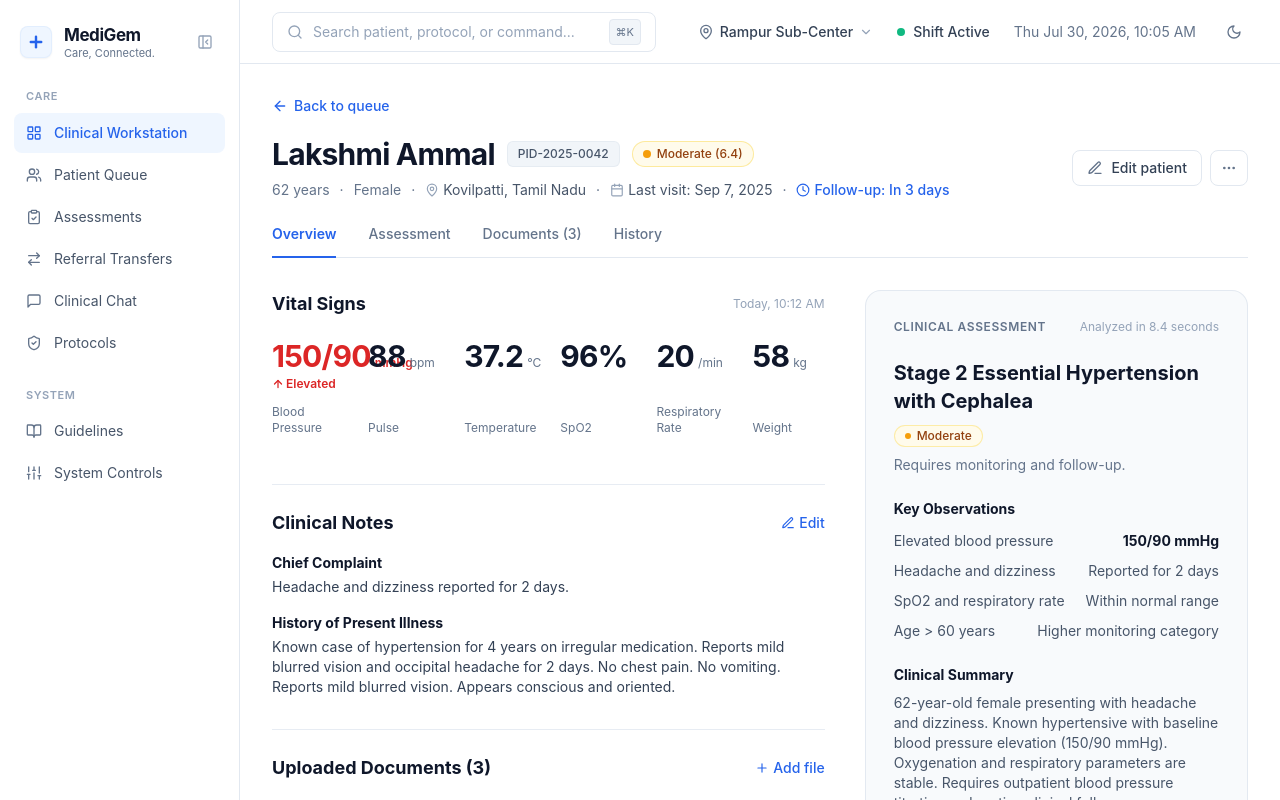
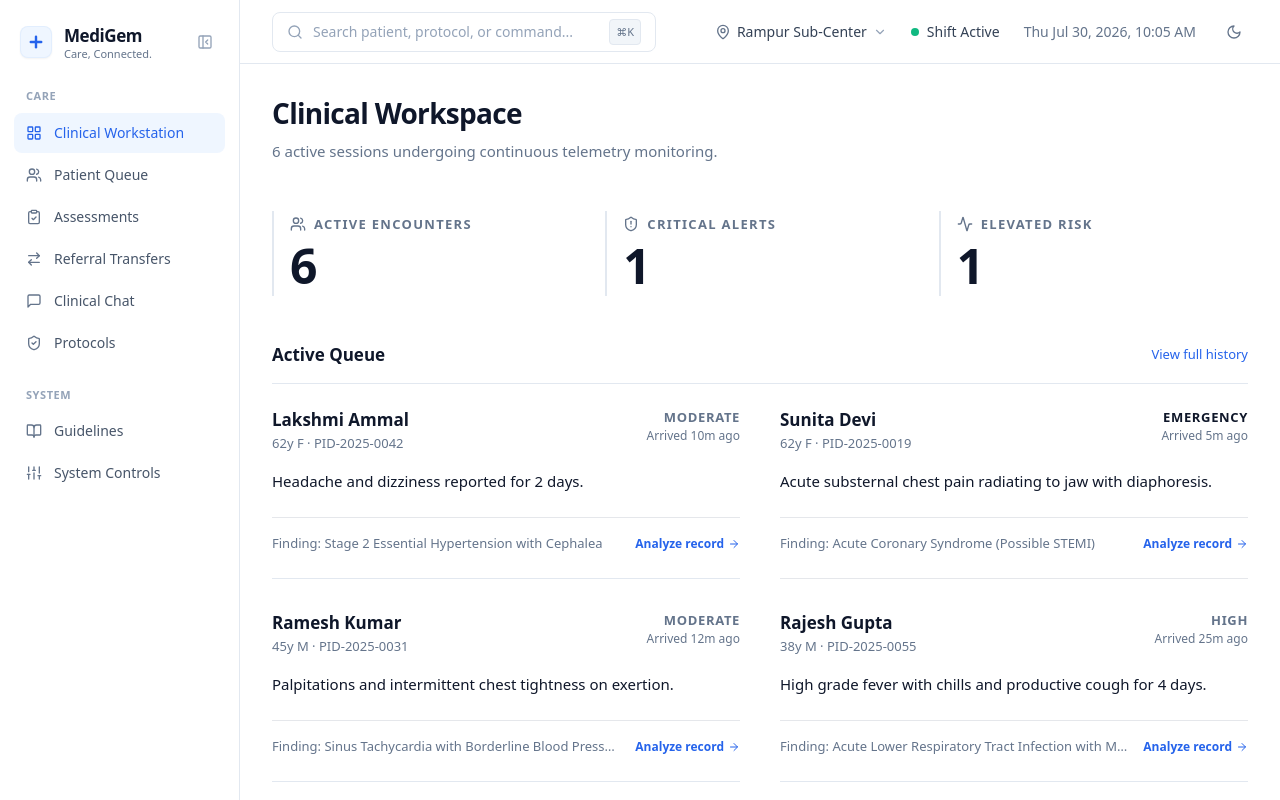
Before and after one commit to reshmanth-sai/MediGem, a Next.js app in the folder frontend_v2/: page / in a window 1280 px wide. Shown: the top 800 px of the page. Built offline with nearby package versions, Linux system fonts and the light colour scheme; a web font is replaced by a local one.

Commit message:
UI Redesign: Anti-AI slop cleanup and dashboard revamp

```diff
--- a/frontend_v2/app/page.tsx
+++ b/frontend_v2/app/page.tsx
@@ -1,142 +1,133 @@
 "use client";
 
-import React, { useState } from "react";
+import React, { useEffect, useState } from "react";
 import { AppShell } from "@/components/layout/AppShell";
-import { PatientHeader, PatientTabId } from "@/components/patient/PatientHeader";
-import { ClinicalVitalsRow } from "@/components/patient/ClinicalVitalsRow";
-import { ClinicalNotesRecord } from "@/components/patient/ClinicalNotesRecord";
-import { ClinicalDocumentsList } from "@/components/patient/ClinicalDocumentsList";
-import { AssessmentReportPanel } from "@/components/assessment/AssessmentReportPanel";
-import { QuickReferralModal } from "@/components/history/QuickReferralModal";
-import { SectionHeader } from "@/components/ui/SectionHeader";
-import { PRESET_CASES, ClinicalCaseData } from "@/lib/casesData";
-import { History, Clock } from "lucide-react";
+import { PRESET_CASES } from "@/lib/casesData";
+import { Users, ShieldAlert, Activity, ArrowRight } from "lucide-react";
+import Link from "next/link";
 
-export default function HomePage() {
-  const [activeTab, setActiveTab] = useState<PatientTabId>("overview");
-  const [isReferralOpen, setIsReferralOpen] = useState(false);
+export default function DashboardHome() {
+  const [mounted, setMounted] = useState(false);
+  useEffect(() => setMounted(true), []);
 
-  // Default to primary active clinical case (Lakshmi Ammal - CASE-8901)
-  const caseData: ClinicalCaseData = PRESET_CASES["CASE-8901"];
+  const cases = Object.values(PRESET_CASES);
+  const emergencyCases = cases.filter((c) => c.riskLevel === "EMERGENCY");
+  const highRiskCases = cases.filter((c) => c.riskLevel === "HIGH");
+
+  if (!mounted) return null;
 
   return (
     <AppShell>
-      <div className="mx-auto max-w-[1560px] space-y-8 pb-16">
-        {/* Patient Header with demographics, risk badge & underline tabs */}
-        <PatientHeader
-          caseData={caseData}
-          activeTab={activeTab}
-          onTabChange={setActiveTab}
-        />
+      <div className="max-w-[1400px] space-y-12">
+        {/* Header Section */}
+        <header className="space-y-2">
+          <h1 className="text-h2 font-semibold text-ink">Clinical Workspace</h1>
+          <p className="text-body text-ink-muted max-w-xl">
+            {cases.length} active sessions undergoing continuous telemetry monitoring.
+          </p>
+        </header>
 
-        {/* Master Clinical Split-Screen Workspace (Left: Record ~63% / Right: Assessment ~37%) */}
-        <div className="grid grid-cols-1 lg:grid-cols-12 gap-x-10 gap-y-10 items-start">
-          {/* LEFT: Patient Clinical Record */}
-          <section className="lg:col-span-7 space-y-8" aria-label="Patient Clinical Record">
-            {activeTab === "overview" && (
-              <>
-                <div>
-                  <ClinicalVitalsRow caseData={caseData} />
-                </div>
-                <div className="border-t border-slate-200/80 pt-6">
-                  <ClinicalNotesRecord
-                    initialNotes={caseData.clinicalNotes}
-                    chiefComplaint={caseData.chiefComplaint}
-                  />
-                </div>
-                <div className="border-t border-slate-200/80 pt-6">
-                  <ClinicalDocumentsList documents={caseData.clinicalDocuments} />
-                </div>
-              </>
-            )}
+        {/* Utilitarian Metrics Overview */}
+        <section className="grid grid-cols-1 sm:grid-cols-3 gap-6">
+          <MetricBlock
+            label="Active Encounters"
+            value={cases.length.toString()}
+            icon={<Users className="w-4 h-4" />}
+          />
+          <MetricBlock
+            label="Critical Alerts"
+            value={emergencyCases.length.toString()}
+            icon={<ShieldAlert className="w-4 h-4" />}
+            isAlert={emergencyCases.length > 0}
+          />
+          <MetricBlock
+            label="Elevated Risk"
+            value={highRiskCases.length.toString()}
+            icon={<Activity className="w-4 h-4" />}
+          />
+        </section>
 
-            {activeTab === "assessment" && (
-              <>
-                <div>
-                  <ClinicalVitalsRow caseData={caseData} />
-                </div>
-                <div className="border-t border-slate-200/80 pt-6 space-y-4">
-                  <SectionHeader title="Differential Considerations" />
-                  <ul className="divide-y divide-slate-100 border-t border-slate-200">
-                    {caseData.differentialConsiderations.map((item) => (
-                      <li key={item} className="py-2.5 text-xs sm:text-sm text-slate-800">
-                        {item}
-                      </li>
-                    ))}
-                  </ul>
-                </div>
-                <div className="border-t border-slate-200/80 pt-6 space-y-4">
-                  <SectionHeader title="Recommended Investigations" />
-                  <ul className="divide-y divide-slate-100 border-t border-slate-200">
-                    {caseData.recommendedInvestigations.map((item) => (
-                      <li key={item} className="py-2.5 text-xs sm:text-sm text-slate-800">
-                        {item}
-                      </li>
-                    ))}
-                  </ul>
-                </div>
-                <div className="border-t border-slate-200/80 pt-6">
-                  <ClinicalNotesRecord
-                    initialNotes={caseData.clinicalNotes}
-                    chiefComplaint={caseData.chiefComplaint}
-                  />
-                </div>
-              </>
-            )}
+        {/* Minimalist Patient Queue Grid */}
+        <section className="space-y-6">
+          <div className="flex justify-between items-center border-b border-rule pb-4">
+            <h2 className="text-h3 font-semibold text-ink">Active Queue</h2>
+            <Link
+              href="/history"
+              className="text-body-sm font-medium text-action hover:text-action-hover"
+            >
+              View full history
+            </Link>
+          </div>
 
-            {activeTab === "documents" && (
-              <div>
-                <ClinicalDocumentsList documents={caseData.clinicalDocuments} />
-              </div>
-            )}
+          <div className="grid grid-cols-1 lg:grid-cols-2 gap-x-10 gap-y-8">
+            {cases.map((patient) => (
+              <PatientListItem key={patient.caseId} patient={patient} />
+            ))}
+          </div>
+        </section>
+      </div>
+    </AppShell>
+  );
+}
 
-            {activeTab === "history" && (
-              <div className="space-y-4">
-                <SectionHeader title="Patient Longitudinal History" />
-                <div className="border-y border-slate-200 py-4 space-y-4">
-                  <div className="flex items-start gap-3">
-                    <History className="h-5 w-5 text-slate-400 mt-0.5" aria-hidden="true" />
-                    <div className="space-y-1">
-                      <p className="text-xs sm:text-sm font-semibold text-slate-900">
-                        Prior Sub-Center Visit: {caseData.lastVisit || "Sep 7, 2025"}
-                      </p>
-                      <p className="text-xs sm:text-sm text-slate-500">
-                        Recorded by {caseData.assignedWorker}. Baseline blood pressure checked; routine outpatient counsel given.
-                      </p>
-                    </div>
-                  </div>
-                  <div className="flex items-start gap-3 pt-3 border-t border-slate-100">
-                    <Clock className="h-5 w-5 text-blue-600 mt-0.5" aria-hidden="true" />
-                    <div className="space-y-1">
-                      <p className="text-xs sm:text-sm font-semibold text-slate-900">
-                        Current Visit: Today ({caseData.arrivalTime})
-                      </p>
-                      <p className="text-xs sm:text-sm text-slate-500">
-                        Presenting complaint: {caseData.chiefComplaint}
-                      </p>
-                    </div>
-                  </div>
-                </div>
-              </div>
-            )}
-          </section>
+// --- Strictly functional components (no floating cards) ---
 
-          {/* RIGHT: Clinical Assessment Report Panel */}
-          <div className="lg:col-span-5">
-            <AssessmentReportPanel
-              caseData={caseData}
-              onOpenReferralModal={() => setIsReferralOpen(true)}
-            />
+function MetricBlock({ label, value, icon, isAlert = false }: any) {
+  return (
+    <div className="flex flex-col border-l-2 border-rule pl-4 py-1">
+      <div className="flex items-center gap-2 text-ink-muted mb-2">
+        {icon}
+        <span className="text-label uppercase tracking-widest">{label}</span>
+      </div>
+      <span className={`text-display tabular-nums ${isAlert ? "text-clinical-emergency" : "text-ink"}`}>
+        {value}
+      </span>
+    </div>
+  );
+}
+
+function PatientListItem({ patient }: { patient: any }) {
+  const isEmergency = patient.riskLevel === "EMERGENCY";
+
+  return (
+    <div className={`relative flex flex-col gap-4 pb-6 border-b ${isEmergency ? "border-clinical-emergency/50" : "border-rule"}`}>
+      <div className="flex items-start justify-between gap-4">
+        <div>
+          <Link
+            href={`/results/${patient.caseId}`}
+            className="text-h3 font-semibold text-ink hover:text-action transition-colors inline-block"
+          >
+            {patient.patientName}
+          </Link>
+          <div className="text-body-sm text-ink-muted mt-0.5">
+            {patient.age}y {patient.gender.charAt(0)} · {patient.patientId}
+          </div>
+        </div>
+        <div className="text-right">
+          <div className={`text-label font-bold ${isEmergency ? "text-clinical-emergency" : "text-ink-muted"}`}>
+            {patient.riskLevel}
+          </div>
+          <div className="text-xs text-ink-muted font-medium mt-0.5 tabular-nums">
+            {patient.arrivalTime}
           </div>
         </div>
       </div>
 
-      {/* Clinical Referral Memorandum Modal */}
-      <QuickReferralModal
-        isOpen={isReferralOpen}
-        onClose={() => setIsReferralOpen(false)}
-        patient={caseData}
-      />
-    </AppShell>
+      <p className="text-body text-ink line-clamp-2">
+        {patient.chiefComplaint}
+      </p>
+
+      <div className="flex items-center justify-between mt-2 pt-4 border-t border-rule/50">
+        <span className="text-body-sm font-medium text-ink-muted truncate pr-4">
+          Finding: {patient.primaryFinding}
+        </span>
+        <Link
+          href={`/results/${patient.caseId}`}
+          className="text-xs font-semibold text-action hover:text-action-hover inline-flex items-center gap-1 shrink-0"
+        >
+          Analyze record <ArrowRight className="w-3 h-3" />
+        </Link>
+      </div>
+    </div>
   );
 }
--- a/frontend_v2/components/assessment/AssessmentReportPanel.tsx
+++ b/frontend_v2/components/assessment/AssessmentReportPanel.tsx
@@ -37,7 +37,7 @@ export function AssessmentReportPanel({
 
   return (
     <div
-      className="bg-[#F8FAFC] border border-slate-200/90 rounded-2xl p-6 sm:p-7 space-y-6 shadow-xs"
+      className="space-y-6 pt-4"
       aria-label="Clinical Assessment Report"
     >
       {/* 1. Header & Time */}
--- a/frontend_v2/components/patient/ClinicalVitalsRow.tsx
+++ b/frontend_v2/components/patient/ClinicalVitalsRow.tsx
@@ -17,8 +17,8 @@ export function ClinicalVitalsRow({ caseData }: ClinicalVitalsRowProps) {
         <span className="text-xs text-slate-400 font-normal">Today, 10:12 AM</span>
       </div>
 
-      {/* 6 Clean Columns */}
-      <div className="grid grid-cols-2 sm:grid-cols-3 md:grid-cols-6 gap-6 pt-1 pb-4">
+      {/* Responsive wrapped layout instead of strict 6 columns to prevent overlap */}
+      <div className="flex flex-wrap gap-x-8 gap-y-6 pt-1 pb-4">
         {/* Blood Pressure */}
         <div className="flex flex-col justify-between">
           <div>
--- a/frontend_v2/components/patient/PatientHeader.tsx
+++ b/frontend_v2/components/patient/PatientHeader.tsx
@@ -50,8 +50,8 @@ export function PatientHeader({
             <span className="px-2.5 py-1 text-xs font-mono font-medium text-slate-600 bg-slate-100 rounded-md border border-slate-200/70">
               {caseData.patientId}
             </span>
-            <span className="px-2.5 py-1 text-xs font-medium text-amber-800 bg-amber-50 border border-amber-200/80 rounded-full inline-flex items-center gap-1.5">
-              <span className="h-2 w-2 rounded-full bg-amber-500" />
+            <span className="px-2.5 py-1 text-xs font-medium text-amber-800 bg-amber-50 border border-amber-200/80 rounded-[2px] inline-flex items-center gap-1.5">
+              <span className="h-1.5 w-1.5 rounded-full bg-amber-500" />
               <span>
                 {caseData.riskLevel === "MODERATE" ? "Moderate" : caseData.riskLevel} ({caseData.urgencyScore || 6.4})
               </span>
--- a/frontend_v2/styles/globals.css
+++ b/frontend_v2/styles/globals.css
@@ -5,7 +5,7 @@
 @tailwind utilities;
 
 :root {
-  --font-sans: "Inter", system-ui, -apple-system, BlinkMacSystemFont, "Segoe UI", Roboto, sans-serif;
+  --font-sans: "Switzer", system-ui, -apple-system, BlinkMacSystemFont, "Segoe UI", Roboto, sans-serif;
   --ground: #FFFFFF;
   --surface: #FFFFFF;
   --surface-raised: #F8FAFC;
```
